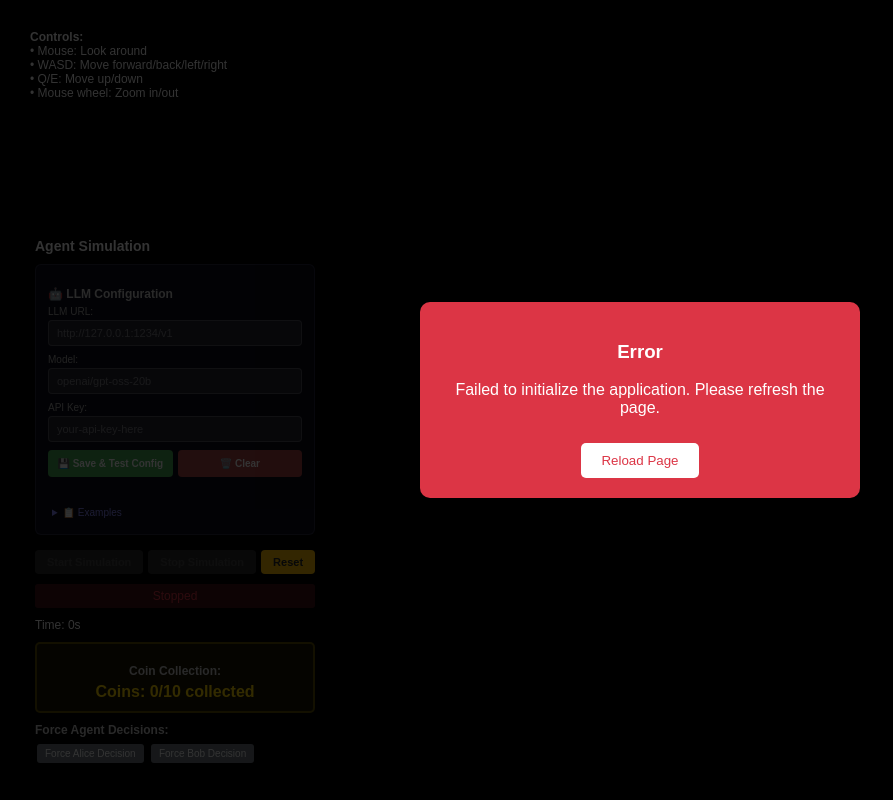
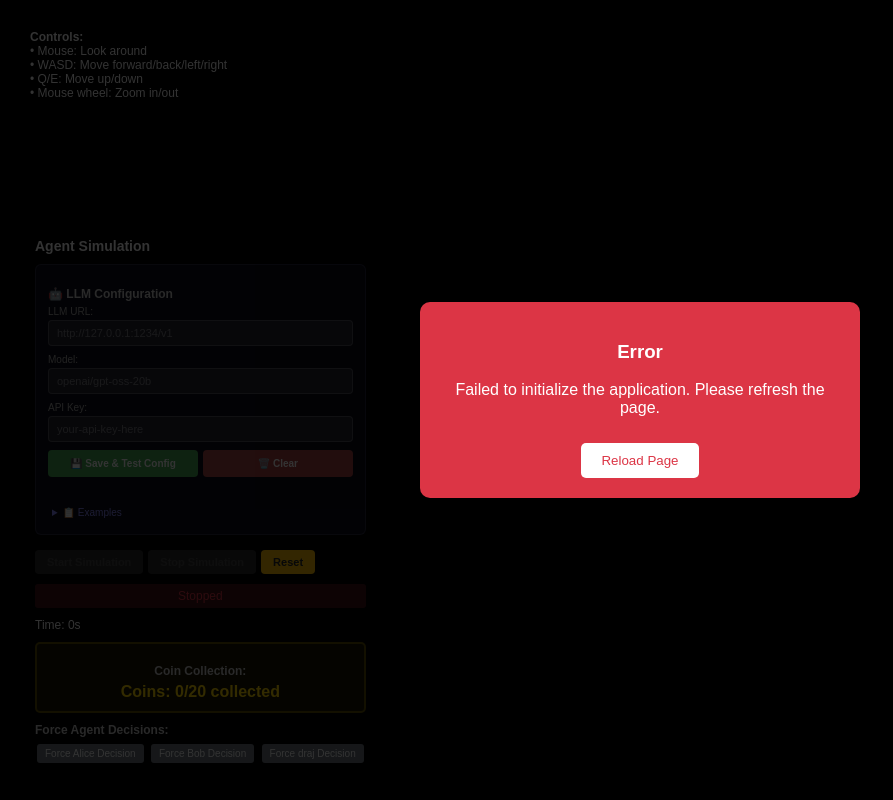
Before and after one commit to NuDheeraj/simulation, a Flask app: page / in a window 1280 px wide. Shown: the whole page, without its empty margins (0-893 px from the left). Run offline with Flask 3, Linux system fonts and the light colour scheme; some libraries are stand-ins or nearby versions.

Commit message:
add third agent draj

```diff
--- a/static/css/main.css
+++ b/static/css/main.css
@@ -581,6 +581,12 @@
     box-shadow: 0 2px 6px rgba(77, 171, 247, 0.4);
 }
 
+.agent-avatar.draj {
+    background: linear-gradient(135deg, #51cf66, #37b24d);
+    border-color: #51cf66;
+    box-shadow: 0 2px 6px rgba(81, 207, 102, 0.4);
+}
+
 .agent-info-header {
     flex: 1;
 }
--- a/static/js/app.js
+++ b/static/js/app.js
@@ -195,6 +195,7 @@
     const resetBtn = document.getElementById('resetSimulation');
     const forceAgent1Btn = document.getElementById('forceAgent1');
     const forceAgent2Btn = document.getElementById('forceAgent2');
+    const forceAgent3Btn = document.getElementById('forceAgent3');
     const statusSpan = document.getElementById('simulationStatus');
 
     if (startBtn) {
@@ -227,6 +228,12 @@
     if (forceAgent2Btn) {
         forceAgent2Btn.addEventListener('click', async () => {
             await window.app.forceAgentDecision('agent2');
+        });
+    }
+
+    if (forceAgent3Btn) {
+        forceAgent3Btn.addEventListener('click', async () => {
+            await window.app.forceAgentDecision('agent3');
         });
     }
 
--- a/static/js/modules/agent-manager.js
+++ b/static/js/modules/agent-manager.js
@@ -6,6 +6,7 @@
         this.agents = new Map(); // Agent bodies in the world
         this.agentSpheres = new Map(); // 3D visual representations
         this.agentLabels = new Map(); // Name labels above agents
+        this.thinkingIndicators = new Map(); // Loading indicators for thinking agents
     }
 
     /**
@@ -24,7 +25,8 @@
             utteranceEndTime: 0,
             brainId: agentId, // Reference to brain service
             coinsCollected: 0, // Track coins collected by this agent
-            receivedTexts: [] // Store received text messages locally
+            receivedTexts: [], // Store received text messages locally
+            isMakingDecision: false // Track if agent is waiting for LLM decision
         });
     }
 
@@ -62,11 +64,18 @@
 
             // Create material
             const material = new BABYLON.StandardMaterial(`${agentId}_material`, scene);
-            if (agent.color === 'red') {
-                material.diffuseColor = new BABYLON.Color3(1, 0.2, 0.2);
-            } else {
-                material.diffuseColor = new BABYLON.Color3(0.2, 0.2, 1);
-            }
+
+            // Color mapping for agents
+            const colorMap = {
+                'red': new BABYLON.Color3(1, 0.2, 0.2),
+                'blue': new BABYLON.Color3(0.2, 0.2, 1),
+                'green': new BABYLON.Color3(0.2, 1, 0.2),
+                'yellow': new BABYLON.Color3(1, 1, 0.2),
+                'purple': new BABYLON.Color3(0.8, 0.2, 0.8),
+                'orange': new BABYLON.Color3(1, 0.6, 0.2)
+            };
+
+            material.diffuseColor = colorMap[agent.color] || new BABYLON.Color3(0.5, 0.5, 0.5); // Default to gray
             capsule.material = material;
 
             // Create visibility sphere around agent
@@ -75,13 +84,19 @@
             // Create floating chat bubble
             chatBubbleManager.createFloatingChat(agentId, agent);
 
+            // Store reference FIRST so thinking indicator can find it
+            this.agentSpheres.set(agentId, capsule);
+            console.log(`Stored sphere reference for ${agentId}`);
+
             // Create name label above agent
             this.createNameLabel(agentId, agent, capsule, scene);
 
-            // Store reference
-            this.agentSpheres.set(agentId, capsule);
-            console.log(`Stored sphere reference for ${agentId}`);
+            // Create thinking indicator (initially hidden) - after storing capsule reference
+            this.createThinkingIndicator(agentId, agent, scene);
         });
+
+        // Start update loop for thinking indicators
+        this.startThinkingIndicatorLoop(scene);
     }
 
     /**
@@ -99,11 +114,15 @@
 
         // Create transparent material with agent's color - more visible
         const visibilityMaterial = new BABYLON.StandardMaterial(`${agentId}_visibility_material`, scene);
-        if (agent.color === 'red') {
-            visibilityMaterial.diffuseColor = new BABYLON.Color3(1, 0.3, 0.3);
-        } else {
-            visibilityMaterial.diffuseColor = new BABYLON.Color3(0.3, 0.3, 1);
-        }
+        const colorMap = {
+            'red': new BABYLON.Color3(1, 0.3, 0.3),
+            'blue': new BABYLON.Color3(0.3, 0.3, 1),
+            'green': new BABYLON.Color3(0.3, 1, 0.3),
+            'yellow': new BABYLON.Color3(1, 1, 0.3),
+            'purple': new BABYLON.Color3(0.8, 0.3, 0.8),
+            'orange': new BABYLON.Color3(1, 0.6, 0.3)
+        };
+        visibilityMaterial.diffuseColor = colorMap[agent.color] || new BABYLON.Color3(0.5, 0.5, 0.5);
         visibilityMaterial.alpha = 0.3; // More visible
         visibilityMaterial.wireframe = true; // Show as wireframe
         visibilityMaterial.emissiveColor = new BABYLON.Color3(0.1, 0.1, 0.1); // More visible glow
@@ -184,6 +203,81 @@
         texture.clear();
         const font = "bold 48px Arial";
         texture.drawText(labelText, null, null, font, "#FFFFFF", "#00000088", true);
+    }
+
+    /**
+     * Create thinking indicator (loading spinner) above agent
+     */
+    createThinkingIndicator(agentId, agent, scene) {
+        // Create a torus (ring) that will rotate
+        const torus = BABYLON.MeshBuilder.CreateTorus(`${agentId}_thinking`, {
+            diameter: 0.5,
+            thickness: 0.05,
+            tessellation: 16
+        }, scene);
+
+        // Position above the agent
+        torus.position = new BABYLON.Vector3(0, 1.5, 0);
+
+        // Get the agent's capsule and parent the torus to it
+        const capsule = this.agentSpheres.get(agentId);
+        if (capsule) {
+            torus.parent = capsule;
+        }
+
+        // Create glowing material matching agent color
+        const material = new BABYLON.StandardMaterial(`${agentId}_thinking_material`, scene);
+        const colorMap = {
+            'red': new BABYLON.Color3(1, 0.3, 0.3),
+            'blue': new BABYLON.Color3(0.3, 0.3, 1),
+            'green': new BABYLON.Color3(0.3, 1, 0.3),
+            'yellow': new BABYLON.Color3(1, 1, 0.3),
+            'purple': new BABYLON.Color3(0.8, 0.3, 0.8),
+            'orange': new BABYLON.Color3(1, 0.6, 0.3)
+        };
+
+        const color = colorMap[agent.color] || new BABYLON.Color3(0.8, 0.8, 0.8);
+        material.emissiveColor = color;
+        material.diffuseColor = color;
+        torus.material = material;
+
+        // Initially hidden
+        torus.setEnabled(false);
+        torus.isPickable = false;
+
+        // Store reference
+        this.thinkingIndicators.set(agentId, torus);
+
+        console.log(`Created thinking indicator for ${agentId}`);
+    }
+
+    /**
+     * Start the thinking indicator update loop
+     */
+    startThinkingIndicatorLoop(scene) {
+        if (this.thinkingIndicatorLoopStarted) {
+            return; // Already started
+        }
+        this.thinkingIndicatorLoopStarted = true;
+
+        scene.registerBeforeRender(() => {
+            this.agents.forEach((agent, agentId) => {
+                const indicator = this.thinkingIndicators.get(agentId);
+                if (!indicator) return;
+
+                // Show/hide based on isMakingDecision flag
+                const shouldShow = agent.isMakingDecision;
+                indicator.setEnabled(shouldShow);
+
+                // Rotate the indicator when visible
+                if (shouldShow) {
+                    indicator.rotation.y += 0.1; // Rotate around Y axis
+                    indicator.rotation.x = Math.sin(Date.now() * 0.003) * 0.2; // Slight wobble
+                }
+            });
+        });
+
+        console.log('Started thinking indicator update loop');
     }
 
     /**
@@ -331,10 +425,20 @@
             this.agentLabels.clear();
         }
 
+        // Remove all thinking indicators
+        if (this.thinkingIndicators) {
+            this.thinkingIndicators.forEach((indicator, agentId) => {
+                if (indicator) {
+                    indicator.dispose();
+                }
+            });
+            this.thinkingIndicators.clear();
+        }
+
         // Clear the agent spheres reference
         this.agentSpheres.clear();
 
-        console.log('Cleared all agent spheres, visibility spheres, and labels');
+        console.log('Cleared all agent spheres, visibility spheres, labels, and thinking indicators');
     }
 
     /**
--- a/static/js/modules/world-simulator.js
+++ b/static/js/modules/world-simulator.js
@@ -725,6 +725,8 @@
                     initialPosition = { x: -2, y: 0.6, z: 1 };
                 } else if (agentId === 'agent2') {
                     initialPosition = { x: 2, y: 0.6, z: 1 };
+                } else if (agentId === 'agent3') {
+                    initialPosition = { x: 0, y: 0.6, z: -2 };
                 }
 
                 if (initialPosition) {
@@ -806,7 +808,7 @@
      */
     getCoinStats() {
         const uncollectedCoins = this.sensorySystem.getUncollectedCoins();
-        const totalCoins = 10; // We always generate 10 coins
+        const totalCoins = 20; // We always generate 20 coins
         const collectedCoins = totalCoins - uncollectedCoins.length;
         const allCollected = this.sensorySystem.areAllCoinsCollected();
 
--- a/static/js/personality-editor.js
+++ b/static/js/personality-editor.js
@@ -74,6 +74,7 @@
         const avatarMap = {
             'Alice': '🎨',
             'Bob': '🔬',
+            'draj': '🌟',
             'Charlie': '🎭',
             'Diana': '📚',
             'Eve': '🎵'
--- a/static/js/systems/sensory-system.js
+++ b/static/js/systems/sensory-system.js
@@ -299,15 +299,15 @@
      * Initialize world objects
      */
     initializeWorldObjects() {
-        // Generate 10 random coins
+        // Generate 20 random coins
         this.generateCoins();
     }
 
     /**
-     * Generate 10 random coins in the world
+     * Generate 20 random coins in the world
      */
     generateCoins() {
-        for (let i = 0; i < 10; i++) {
+        for (let i = 0; i < 20; i++) {
             const coinId = `coin_${i}`;
             const coin = {
                 id: coinId,
@@ -322,7 +322,7 @@
             };
             this.worldObjects.set(coinId, coin);
         }
-        console.log('Generated 10 coins in the world');
+        console.log('Generated 20 coins in the world');
     }
 
     /**
--- a/templates/index.html
+++ b/templates/index.html
@@ -83,12 +83,13 @@
         </div>
         <div class="coin-counter">
             <h4>Coin Collection:</h4>
-            <div id="coinStats">Coins: 0/10 collected</div>
+            <div id="coinStats">Coins: 0/20 collected</div>
         </div>
         <div class="agent-controls">
             <h4>Force Agent Decisions:</h4>
             <button id="forceAgent1" class="agent-btn">Force Alice Decision</button>
             <button id="forceAgent2" class="agent-btn">Force Bob Decision</button>
+            <button id="forceAgent3" class="agent-btn">Force draj Decision</button>
         </div>
     </div>
 
```
Also changed, not shown: config.py (+7 -1 lines), models/agent.py (+4 -4 lines), README.md.
